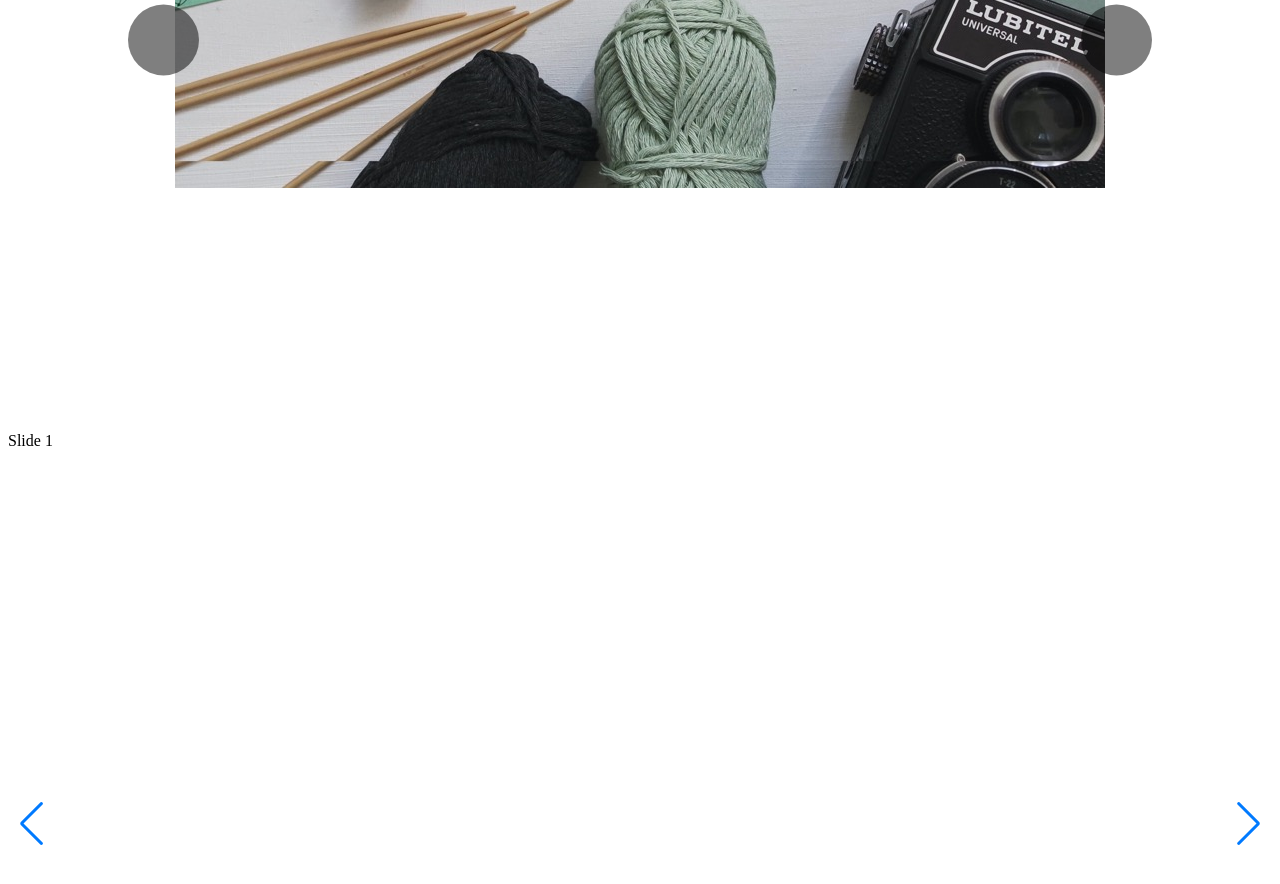
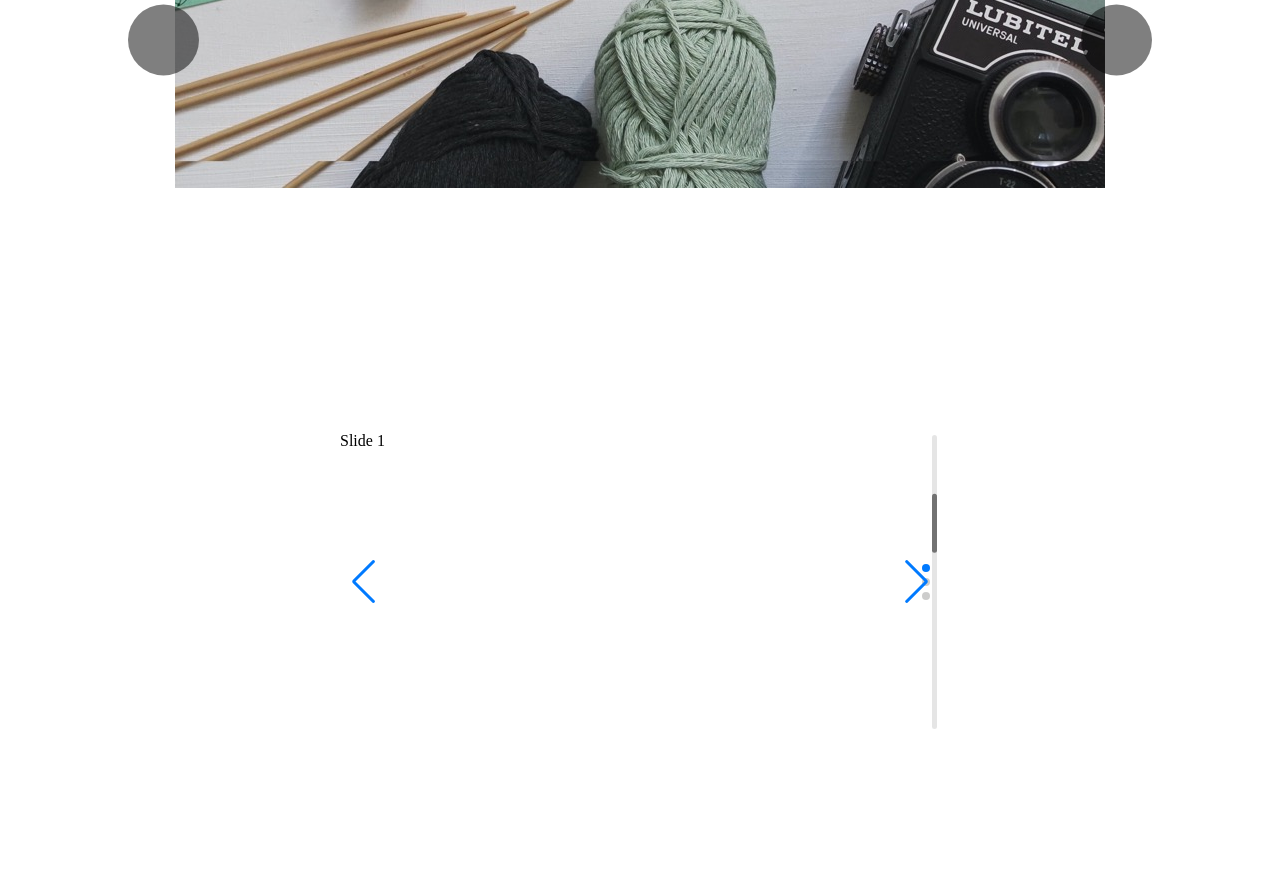
Before and after one commit to jakejonggubaek/project1, a plain HTML site: page index.html in a window 1280 px wide. Shown: the part 500-1384 px from the top of the page. After the commit the page ends 1240 px from the top, so only its background shows below. Drawn offline with nearby package versions, Linux system fonts and the light colour scheme; some icons are missing.

Commit message:
Slider-Swiper practice2

```diff
--- a/index.html
+++ b/index.html
@@ -24,6 +24,14 @@
       .front-visual button.slick-prev:before { content:"\e93d"; font-family:'xeicon'; }
       .front-visual button.slick-next { right:120; font-size:0; color:transparent;}
       .front-visual button.slick-next:before { content:"\e940"; font-family:'xeicon'; }
+
+      .swiper-container {
+          width: 600px;
+          height: 300px;
+      }
+
+
+
     </style>
   </head>
 
@@ -77,5 +85,29 @@
       $('.front-visual').slick();
     </script>
     <script src="path/to/swiper.min.js"></script>
+
+    <script>
+    var mySwiper = new Swiper ('.swiper-container', {
+      // Optional parameters
+      direction: 'vertical',
+      loop: true,
+
+      // If we need pagination
+      pagination: {
+        el: '.swiper-pagination',
+      },
+
+      // Navigation arrows
+      navigation: {
+        nextEl: '.swiper-button-next',
+        prevEl: '.swiper-button-prev',
+      },
+
+      // And if we need scrollbar
+      scrollbar: {
+        el: '.swiper-scrollbar',
+      },
+    })
+    </script>
   </body>
 </html>
```
